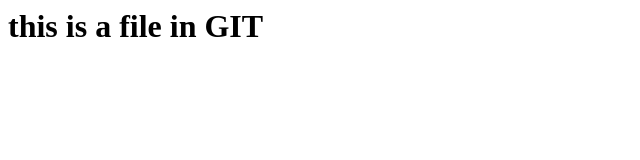
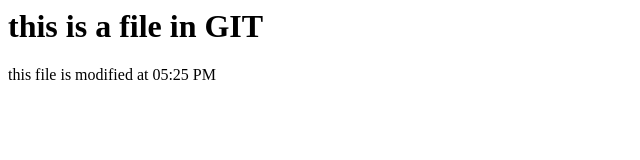
Before and after one commit to chikkaveera/hello-world, a plain HTML site: page index.html in a window 1280 px wide. Shown: the whole page, without its empty margins (0-640 px from the left). Drawn offline with Linux system fonts and the light colour scheme.

Commit message:
index file modified

```diff
--- a/index.html
+++ b/index.html
@@ -1 +1,2 @@
 <h1> this is a file in GIT</h1>
+<p> this file is modified at 05:25 PM</p>
```
